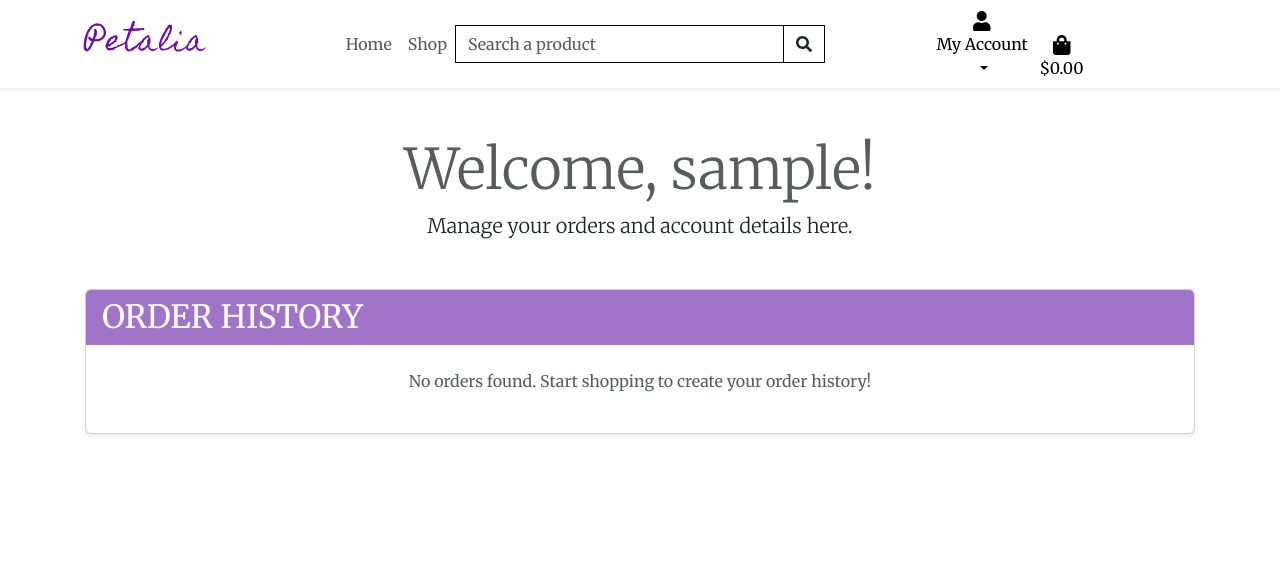
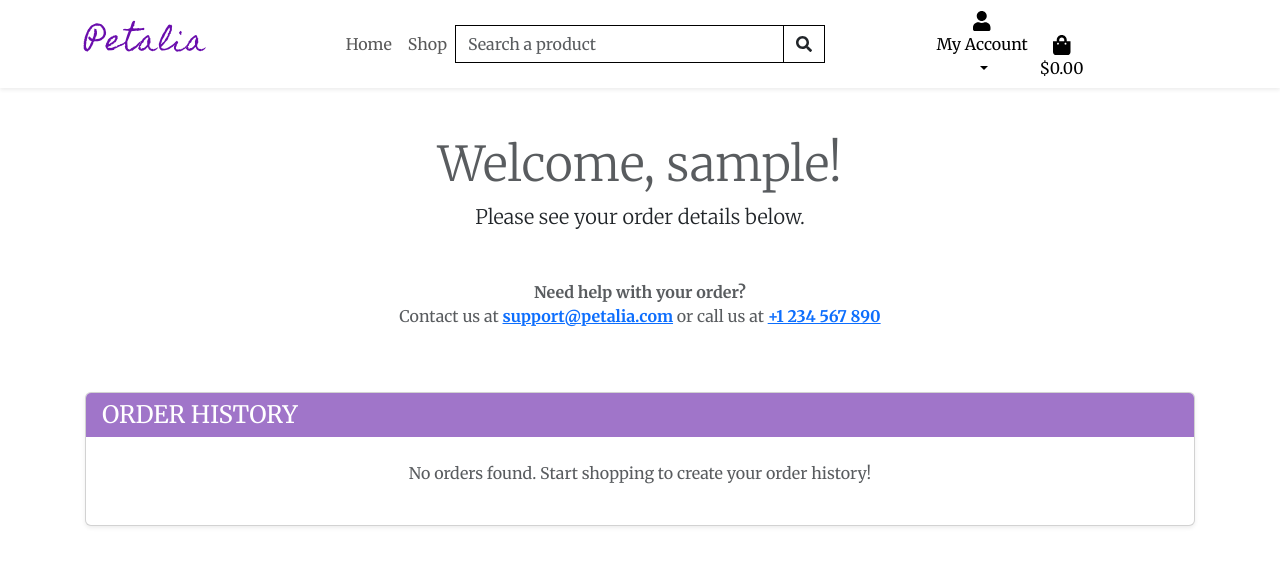
Before and after one commit to adinabo/flower-shop, a Django app: page /profile/profile/ in a window 1280 px wide. Shown: the top 566 px of the page. Run offline with Django 3.2, Linux system fonts and the light colour scheme; the visitor is signed in with stand-in values (Sample User, id 1); data that the repository does not hold is empty; some libraries are stand-ins or nearby versions.

Commit message:
added contact details

```diff
--- a/profiles/templates/profiles/profile.html
+++ b/profiles/templates/profiles/profile.html
@@ -13,16 +13,26 @@
     <div class="container py-5">
         <!-- Welcome Section -->
         <header class="text-center mb-5">
-            <h1 class="display-4 text-muted">Welcome, {{ user.username }}!</h1>
-            <p class="lead">Manage your orders and account details here.</p>
+            <h1 class="display-5 text-muted">Welcome, {{ user.username }}!</h1>
+            <p class="lead">Please see your order details below.</p>
         </header>
-
+    <!-- Help Section -->
         <div class="row">
+            <section class="text-center mb-5">
+                <p class="text-muted">
+                    <strong>Need help with your order?</strong>
+                    <br>
+                    Contact us at
+                    <a href="mailto:support@petalia.com" class="text-primary">support@petalia.com</a>
+                    or call us at
+                    <a href="tel:+1234567890" class="text-primary">+1 234 567 890</a>
+                </p>
+            </section>
             <!-- Order History Section -->
             <section class="col-12">
                 <div class="card shadow-sm">
                     <div class="card-header text-white">
-                        <h2 class="mb-0">Order History</h2>
+                        <h4 class="mb-0">Order History</h4>
                     </div>
                     <div class="card-body p-4">
                         {% if orders %}
```
